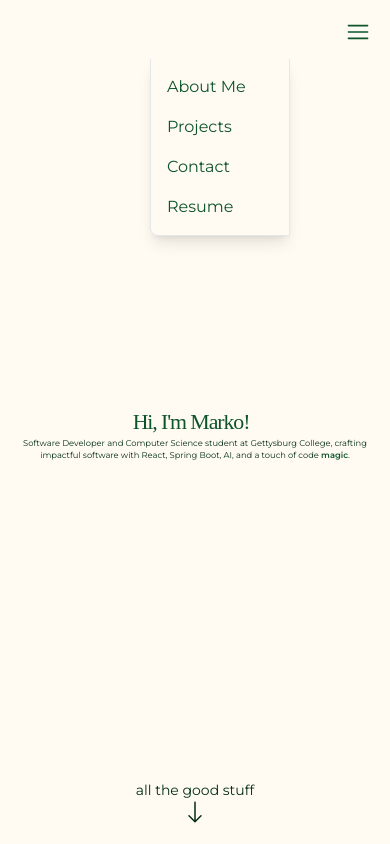
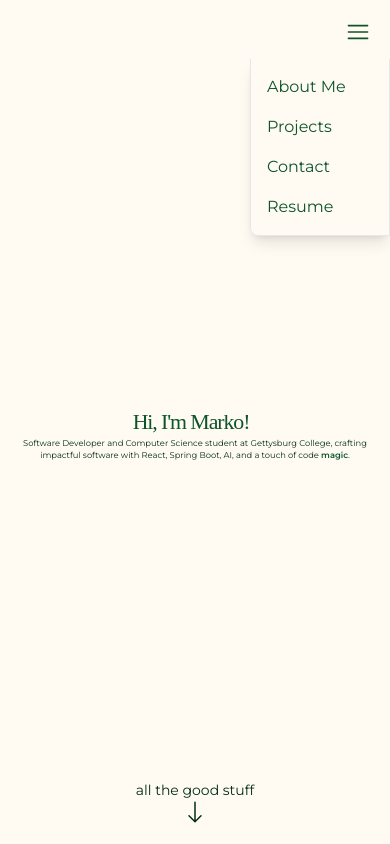
Before and after one commit to mrktsm/portfolio, a React (Vite) app: page / in a window 390 px wide. Both pictures are taken after a click on the button 358 px from the left and 32 px from the top of the page. Shown: the top 844 px of the page. Built offline with nearby package versions, Linux system fonts and the light colour scheme; a web font is replaced by a local one.

Commit message:
Fix Hamburger Menu

```diff
--- a/src/App.tsx
+++ b/src/App.tsx
@@ -117,7 +117,7 @@ const App = () => {
           initial={{ y: -30, opacity: 0 }}
           animate={{ y: isMenuOpen ? 0 : -30, opacity: isMenuOpen ? 1 : 0 }}
           transition={{ type: "spring", stiffness: 200, damping: 20 }}
-          className={`absolute right-0 top-full mt-2 w-35 rounded-bl-lg mr-20 shadow-lg py-2 border-x border-b border-gray-200 ${
+          className={`absolute right-0 top-full mt-2 w-35 rounded-bl-lg -mr-5 shadow-lg py-2 border-x border-b border-gray-200 ${
             isMenuOpen ? "block" : "hidden"
           }`}
         >
```
